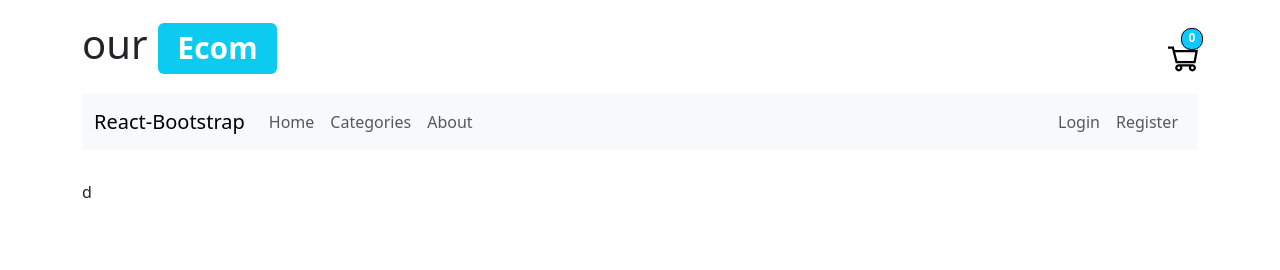
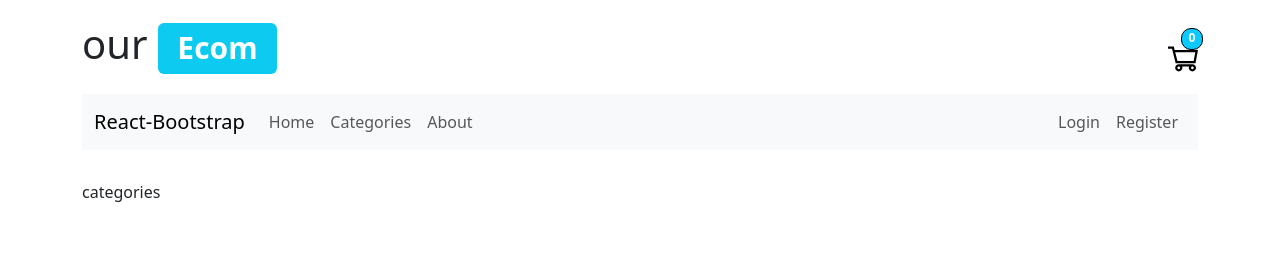
Before and after one commit to mhmd-salah/eCommerce, a React (Vite) app: page /categories in a window 1280 px wide. Shown: the top 270 px of the page. Built offline with nearby package versions, Linux system fonts and the light colour scheme.

Commit message:
configuer routes

```diff
--- a/src/components/common/Header/styles.module.css
+++ b/src/components/common/Header/styles.module.css
@@ -1,3 +1,4 @@
+
 .headerContainer{
   padding: 20px 0;
   display: flex;
--- a/src/layout/mainLayout/MainLayout.tsx
+++ b/src/layout/mainLayout/MainLayout.tsx
@@ -1,12 +1,15 @@
 import { Container } from "react-bootstrap";
 import styles from "./styles.module.css";
 import { Header, Footer } from "@components/common";
+import { Outlet } from "react-router-dom";
 
 const MainLayout = () => {
   return (
     <Container className={styles.container}>
       <Header />
-      <div className={styles.wrapper}>d</div>
+      <div className={styles.wrapper}>
+        <Outlet />
+      </div>
       <Footer />
     </Container>
   );
--- a/src/main.tsx
+++ b/src/main.tsx
@@ -1,8 +1,8 @@
 import "bootstrap/dist/css/bootstrap.min.css";
 import { createRoot } from "react-dom/client";
 import "bootstrap/dist/css/bootstrap.min.css";
-import { MainLayout } from "@layout";
+import AppRouter from "@routes/AppRouter";
 
 const root = createRoot(document.getElementById("root")!);
 
-root.render(<MainLayout />);
+root.render(<AppRouter />);
--- /dev/null
+++ b/src/pages/AboutUs.tsx
@@ -0,0 +1,5 @@
+const AboutUs = () => {
+  return <div>about us</div>;
+};
+
+export default AboutUs;
--- /dev/null
+++ b/src/pages/Categories.tsx
@@ -0,0 +1,5 @@
+const Categories = () => {
+  return <div>categories</div>;
+};
+
+export default Categories;
--- /dev/null
+++ b/src/pages/Home.tsx
@@ -0,0 +1,7 @@
+
+
+const Home = ()=>{
+  return (<div>Home</div>)
+}
+
+export default Home;
--- /dev/null
+++ b/src/pages/Products.tsx
@@ -0,0 +1,5 @@
+const Products = () => {
+  return <div>products</div>;
+};
+
+export default Products;
--- /dev/null
+++ b/src/pages/index.ts
@@ -0,0 +1,4 @@
+export { default as Home } from "./Home";
+export { default as Products } from "./Products";
+export { default as AboutUs } from "./AboutUs";
+export { default as Categories } from "./Categories";
--- /dev/null
+++ b/src/routes/AppRouter.tsx
@@ -0,0 +1,25 @@
+import { MainLayout } from "@layout";
+import { Categories, Home, Products } from "@pages";
+
+import {
+  createBrowserRouter,
+  createRoutesFromElements,
+  Route,
+  RouterProvider,
+} from "react-router-dom";
+
+const router = createBrowserRouter(
+  createRoutesFromElements(
+    <Route path="/" element={<MainLayout />}>
+      <Route index element={<Home />} />
+      <Route path="products:prefix" element={<Products />} />
+      <Route path="categories" element={<Categories />} />
+    </Route>
+  )
+);
+
+const AppRouter = () => {
+  return <RouterProvider router={router} />;
+};
+
+export default AppRouter;
--- a/tsconfig.app.json
+++ b/tsconfig.app.json
@@ -23,12 +23,13 @@
     "erasableSyntaxOnly": true,
     "noFallthroughCasesInSwitch": true,
     "noUncheckedSideEffectImports": true,
+    // paths
     "baseUrl": ".",
     "paths": {
       "@assets/*": ["./src/assets/*"],
       "@components/*": ["./src/components/*"],
       "@hooks/": ["./src/hooks/index.ts"],
-      "@pages/*": ["./src/pages/*"],
+      "@pages": ["./src/pages/index.ts"],
       "@styles/*": ["./src/styles/*"],
       "@routes/*": ["./src/routes/*"],
       "@store/*": ["./src/store/*"],
@@ -37,5 +38,6 @@
       "@services/*": ["./src/services"]
     }
   },
-  "include": ["src", "global.d.ts"]
+  "include": ["src", "global.d.ts"],
+
 }
```
